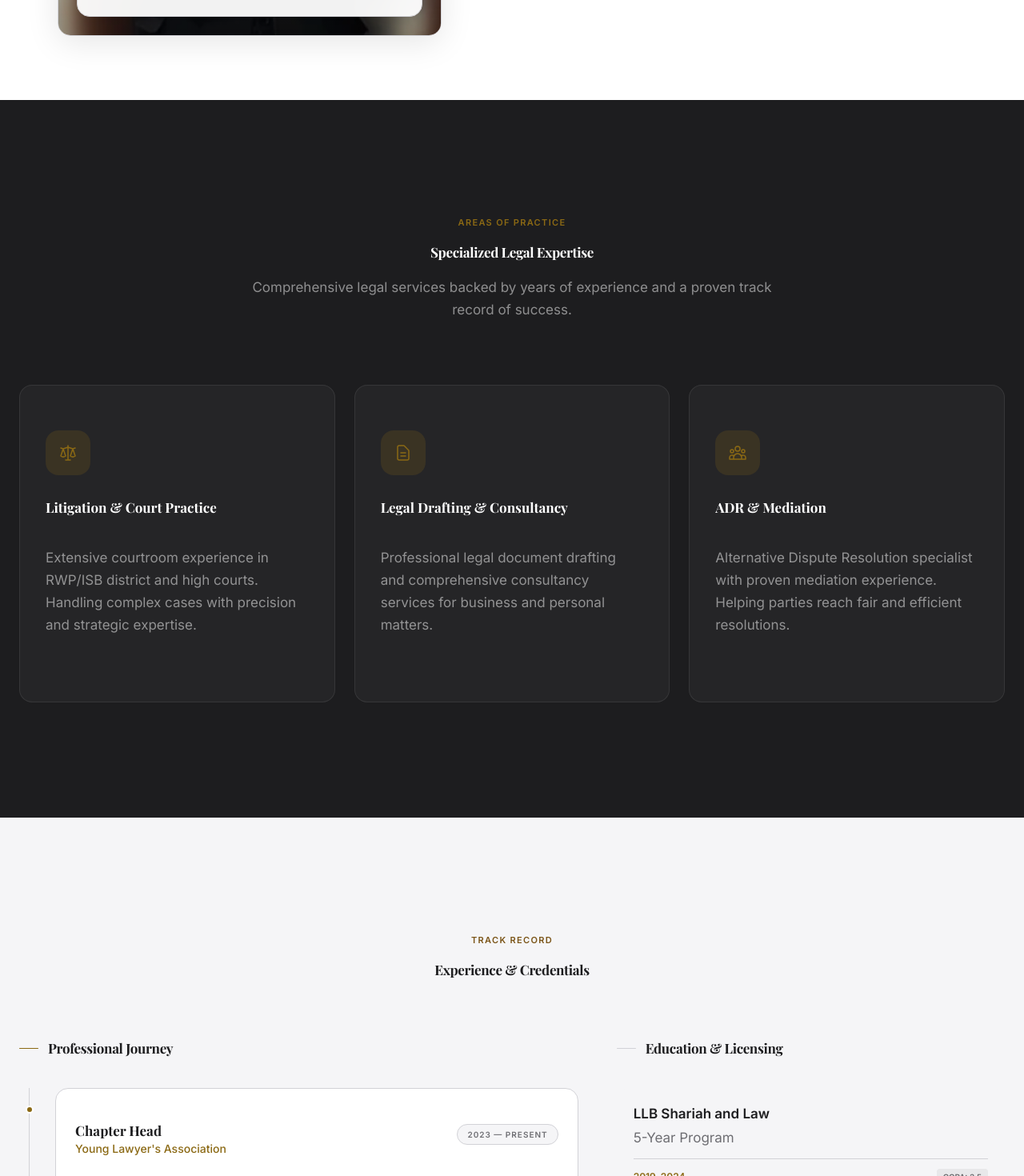
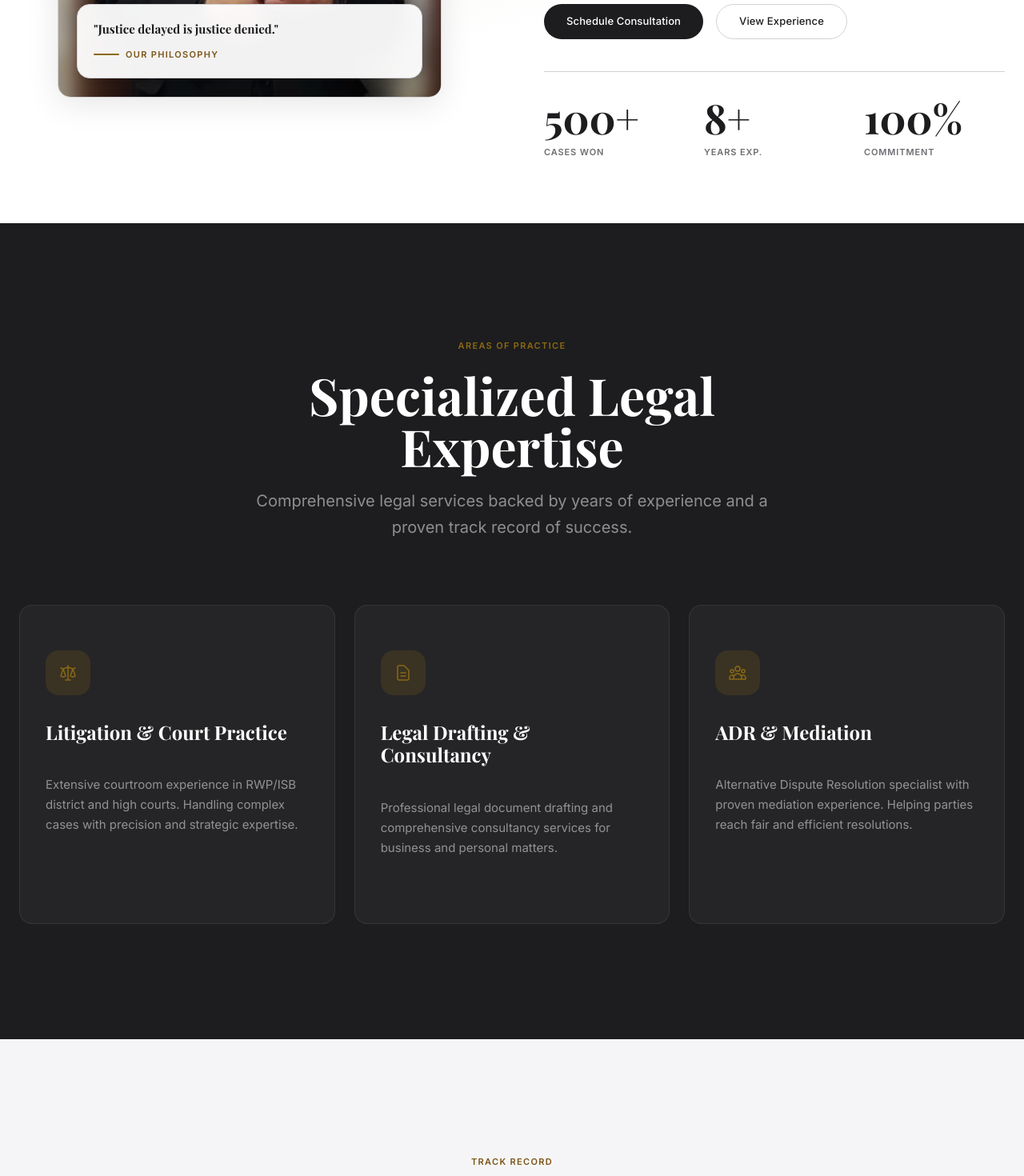
Before and after one commit to sudo-hassan-zahid/portfolio_hussain, a Next.js app: page / in a window 1280 px wide. Shown: the part 700-2170 px from the top of the page at 80% size. Built offline with nearby package versions, Linux system fonts and the light colour scheme.

Commit message:
Add responsive design tokens
- Define the typography utility classes used across sections. - Add CSS-only scroll progress support. - Normalize heading letter spacing for cleaner rendering.

```diff
--- a/app/globals.css
+++ b/app/globals.css
@@ -125,7 +125,7 @@
     font-family: var(--font-serif);
     font-weight: 700;
     line-height: 1.05;
-    letter-spacing: -0.02em;
+    letter-spacing: 0;
   }
 }
 
@@ -150,6 +150,67 @@
   transform: translate3d(0, 0, 0);
   backface-visibility: hidden;
   contain: layout style paint;
+}
+
+.type-display {
+  font-size: clamp(3rem, 8vw, 6.25rem);
+  line-height: 0.95;
+}
+
+.type-section {
+  font-size: clamp(2.25rem, 5vw, 4.5rem);
+  line-height: 1;
+}
+
+.type-subsection {
+  font-size: clamp(1.5rem, 3vw, 2rem);
+  line-height: 1.15;
+}
+
+.type-card-heading {
+  font-size: clamp(1.25rem, 2vw, 1.5rem);
+  line-height: 1.2;
+}
+
+.type-body-lg {
+  font-size: clamp(1.0625rem, 2vw, 1.25rem);
+  line-height: 1.65;
+}
+
+.type-body {
+  font-size: 0.9375rem;
+  line-height: 1.65;
+}
+
+.type-caption {
+  font-size: 0.8125rem;
+  line-height: 1.45;
+}
+
+.type-stat {
+  font-size: clamp(2rem, 4vw, 3.25rem);
+  line-height: 1;
+}
+
+.scrollbar-hide::-webkit-scrollbar {
+  display: none;
+}
+
+.scroll-progress {
+  transform: scaleX(0);
+}
+
+@supports (animation-timeline: scroll()) {
+  .scroll-progress {
+    animation: scroll-progress linear forwards;
+    animation-timeline: scroll(root);
+  }
+}
+
+@keyframes scroll-progress {
+  to {
+    transform: scaleX(1);
+  }
 }
 
 @keyframes fade-in-up {
```
